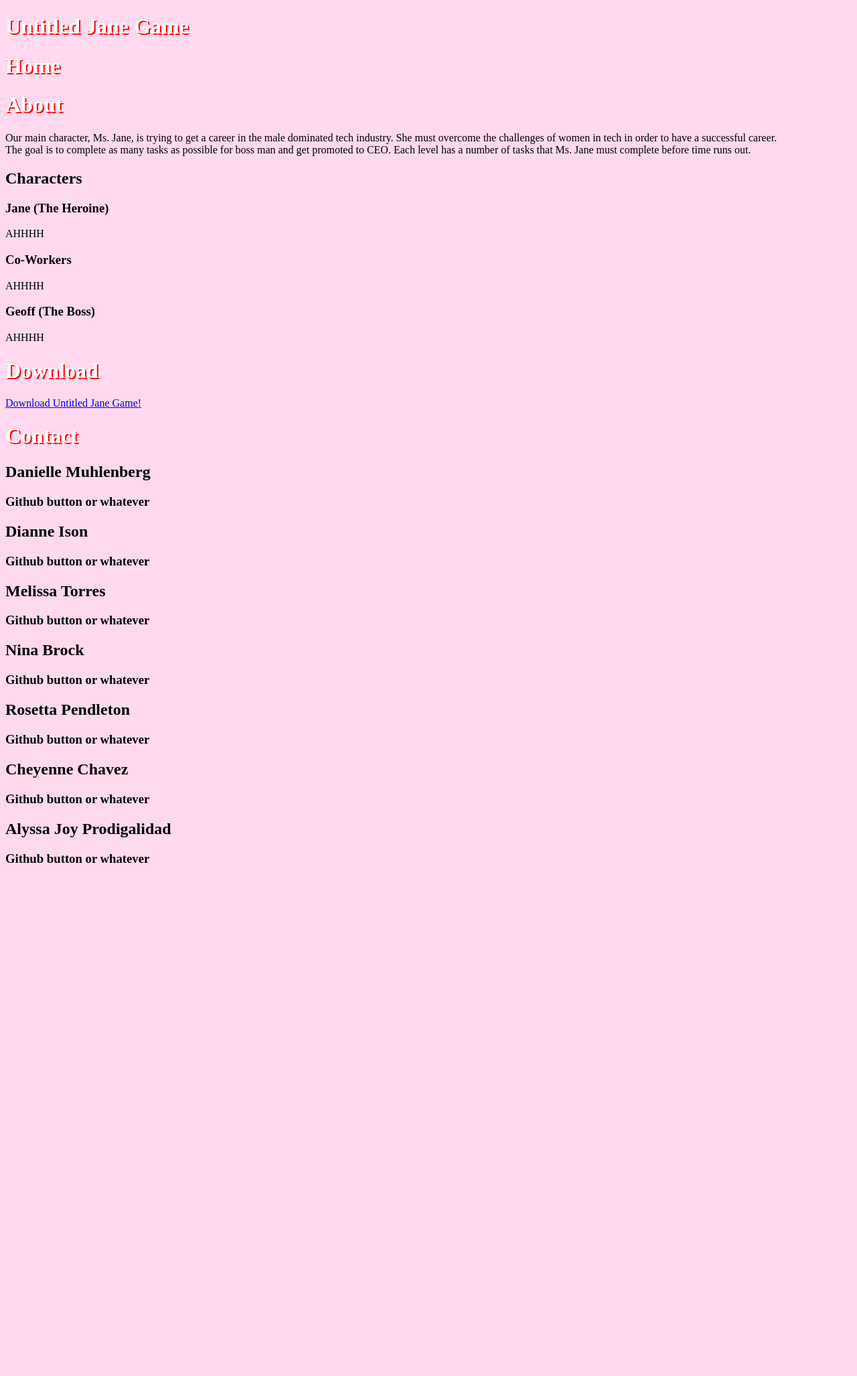
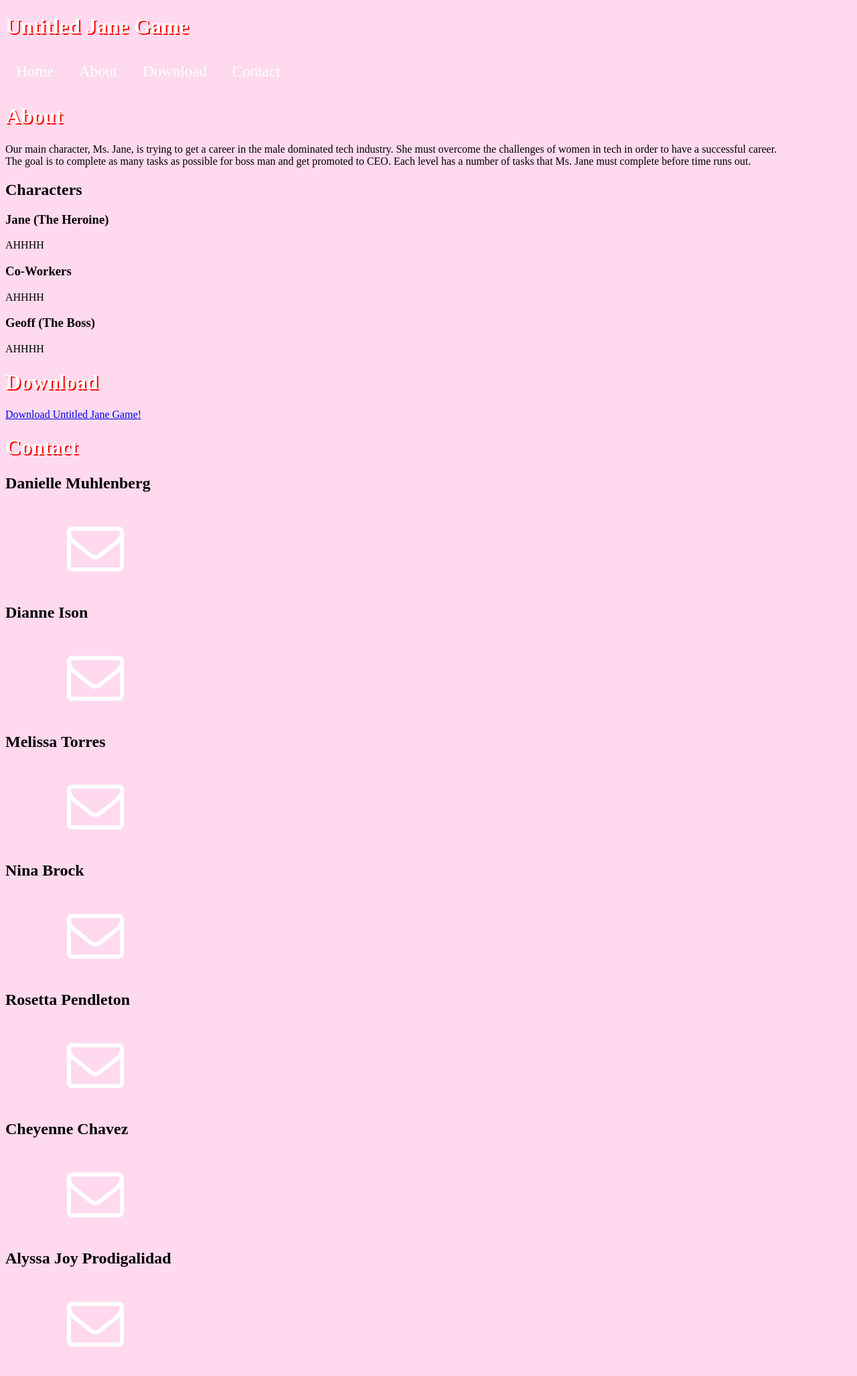
Before and after one commit to aprodiga/UntitledJaneGameWebsite, a PHP site: page / in a window 1280 px wide. Shown: the whole page at 67% size. Before the commit the page ends 1288 px from the top, so only its background shows below. Run offline with PHP 8.4, Linux system fonts and the light colour scheme; some libraries are stand-ins or nearby versions.

Commit message:
added contact icons and nav bar

```diff
--- a/index.htm
+++ b/index.htm
@@ -6,11 +6,27 @@
 		<meta http-equiv="Content-Type" content="text/html; charset=utf-8">
 		<meta name="viewport" content="width=device-width, initial-scale=1"/>
 		<link rel="stylesheet" type="text/css" href="style.css">
+
+		<!--Icons-->
+		<link rel="stylesheet" href="https://cdn.rawgit.com/konpa/devicon/df6431e323547add1b4cf45992913f15286456d3/devicon.min.css">
+		<link rel="stylesheet" href="https://cdnjs.cloudflare.com/ajax/libs/font-awesome/4.7.0/css/font-awesome.min.css">
+
 	</head>
 	<body>
 		<h1>Untitled Jane Game</h1>
-		<h1>Home</h1>
 
+		<ul class="nav">
+	        <li><a class="nav-link" href="#home" onclick="">Home</a></li>
+	        <li><a class="nav-link" href="#about">About</a></li>
+	        <li><a class="nav-link" href="#download">Download</a></li>
+	        <li><a class="nav-link" href="#contact">Contact</a></li>
+    	</ul>
+
+		<div id= "home">
+
+		</div>
+
+		<div id= "about">
 			<h1>About</h1>
 			<body>Our main character, Ms. Jane, is trying to get a career in the male dominated tech industry. She must overcome the challenges of women in tech in order to have a successful career.<br></body>
 
@@ -32,32 +48,57 @@
 			<h3>Geoff (The Boss)</h3>
 			<!--Sprite Image with name on same line after-->
 			<body>AHHHH</body>
+		</div>
 
+		<div id= "download">
 			<h1>Download</h1>
 			<a href="https://github.com/danielle-io/WickedStudios">Download Untitled Jane Game!</a>
+		</div>
 
+		<div id= "contact">
 			<h1>Contact</h1>
 
 			<h2>Danielle Muhlenberg</h2>
-		<h3>Github button or whatever</h3>
+			<ul>
+				<li><a href= "https://github.com/danielle-io" target= "_blank"><i class="devicon-github-plain-wordmark"></i></a></li>
+				<li><a href= "mailto:dmuhlenb@uci.edu"><i class="fa fa-envelope-o"></i></a></li>
+			</ul>
 
 			<h2>Dianne Ison</h2>
-		<h3>Github button or whatever</h3>
+			<ul>
+				<li><a href= "https://github.com/" target= "_blank"><i class="devicon-github-plain-wordmark"></i></a></li>
+				<li><a href= "mailto:isond@uci.edu"><i class="fa fa-envelope-o"></i></a></li>
+			</ul>
 
 			<h2>Melissa Torres</h2>
-		<h3>Github button or whatever</h3>
+			<ul>
+				<li><a href= "https://github.com/" target= "_blank"><i class="devicon-github-plain-wordmark"></i></a></li>
+				<li><a href= "mailto:mmtorre1@uci.edu"><i class="fa fa-envelope-o"></i></a></li>
+			</ul>
 
 			<h2>Nina Brock</h2>
-		<h3>Github button or whatever</h3>
+			<ul>
+				<li><a href= "https://github.com/" target= "_blank"><i class="devicon-github-plain-wordmark"></i></a></li>
+				<li><a href= "mailto:nlbrock@uci.edu"><i class="fa fa-envelope-o"></i></a></li>
+			</ul>
 
 			<h2>Rosetta Pendleton</h2>
-		<h3>Github button or whatever</h3>
+			<ul>
+				<li><a href= "https://github.com/" target= "_blank"><i class="devicon-github-plain-wordmark"></i></a></li>
+				<li><a href= "mailto:rpendlet@uci.edu"><i class="fa fa-envelope-o"></i></a></li>
+			</ul>
 
 			<h2>Cheyenne Chavez</h2>
-		<h3>Github button or whatever</h3>
+			<ul>
+				<li><a href= "https://github.com/" target= "_blank"><i class="devicon-github-plain-wordmark"></i></a></li>
+				<li><a href= "mailto:cheyenmc@uci.edu"><i class="fa fa-envelope-o"></i></a></li>
+			</ul>
 
 			<h2>Alyssa Joy Prodigalidad</h2>
-		<h3>Github button or whatever</h3>
-
+			<ul>
+				<li><a href= "https://github.com/aprodiga" target= "_blank"><i class="devicon-github-plain-wordmark"></i></a></li>
+				<li><a href= "mailto:aprodiga@uci.edu"><i class="fa fa-envelope-o"></i></a></li>
+			</ul>
+		</div>
 	</body>
 </html>
--- a/style.css
+++ b/style.css
@@ -8,3 +8,36 @@ h1
 	color: white;
 	text-shadow: 2px 2px #ff0000;
 }
+
+li
+{
+    display: inline-block;
+}
+
+li a
+{
+    display: block;
+    color: white;
+    text-align: center;
+    padding: 14px 16px;
+    text-decoration: none;
+}
+
+/* Change the link color to #111 (black) on hover */
+.nav li a:hover {
+    background-color: #111;
+}
+
+.nav
+{
+    width: auto;
+    background: none;
+    margin: 0px;
+    padding: 0px;
+    font-size: 23px;
+}
+
+#contact li
+{
+	font-size: 85px;
+}
```
Lines whose indentation alone changed are shown as unchanged.
